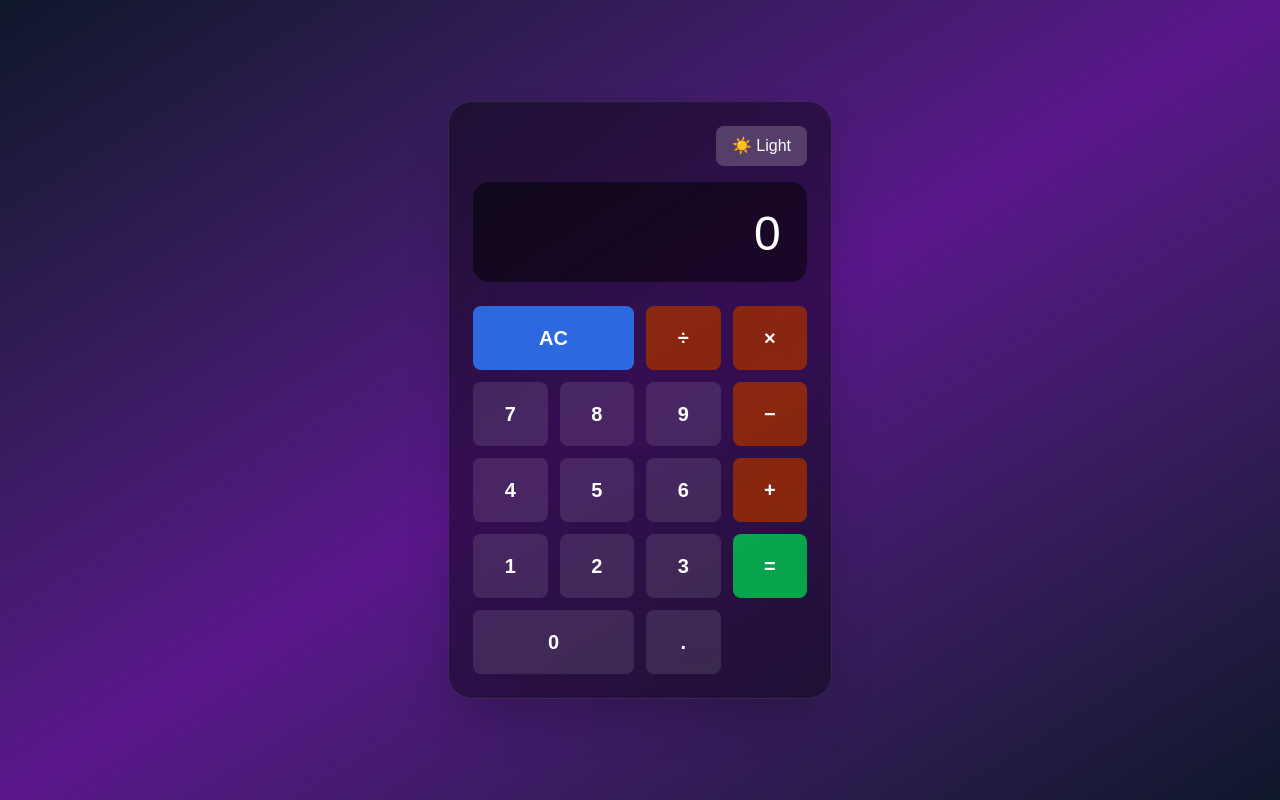
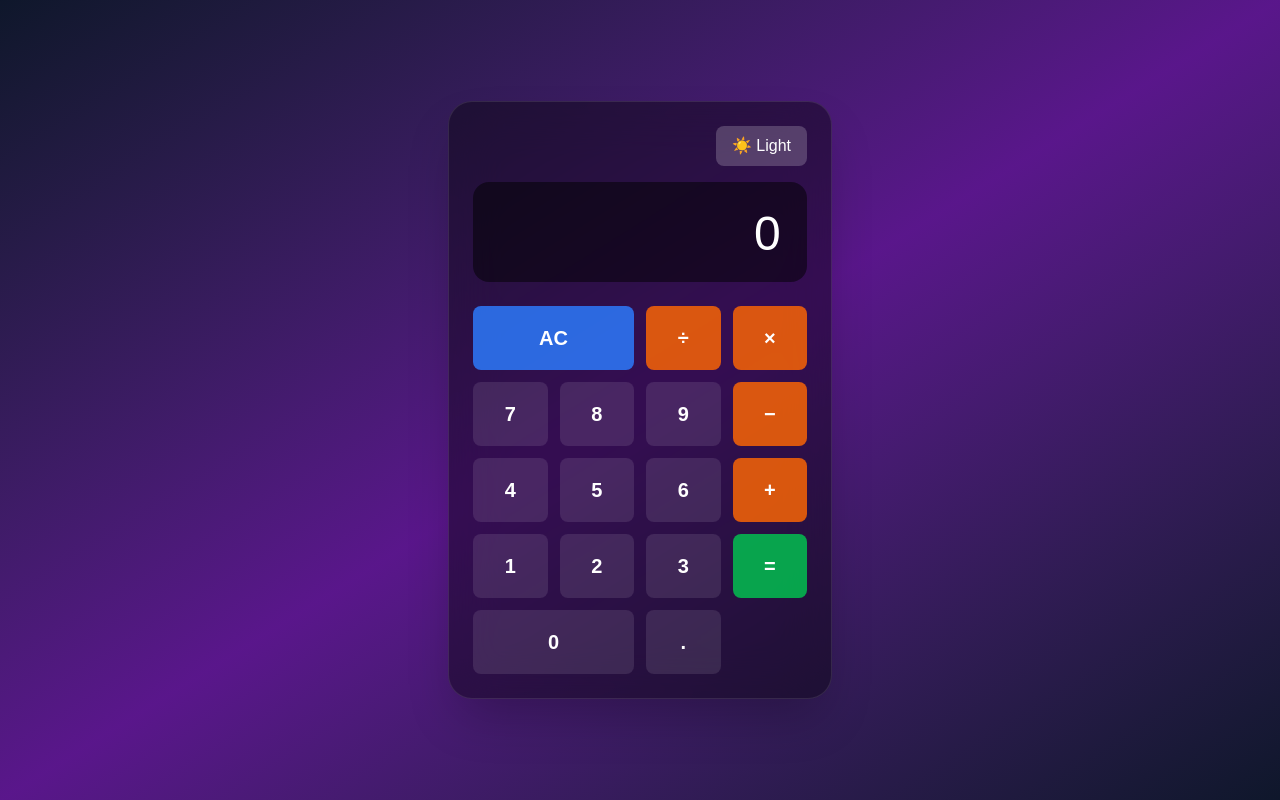
Before and after one commit to ns-test-org/pacman, a Next.js app in the folder packages/new-web-app-room/: page / in a window 1280 px wide. Built offline with nearby package versions, Linux system fonts and the light colour scheme.

Commit message:
AI chat session: Updated code and files

```diff
--- a/packages/new-web-app-room/src/app/page.tsx
+++ b/packages/new-web-app-room/src/app/page.tsx
@@ -147,14 +147,14 @@ export default function Calculator() {
           <Button onClick={() => performOperation('÷')} className={`${
             isLightMode
               ? 'bg-orange-800 hover:bg-orange-900 text-white'
-              : 'bg-orange-800/80 hover:bg-orange-800 text-white'
+              : 'bg-orange-500/80 hover:bg-orange-500 text-white'
           }`}>
             ÷
           </Button>
           <Button onClick={() => performOperation('×')} className={`${
             isLightMode
               ? 'bg-orange-800 hover:bg-orange-900 text-white'
-              : 'bg-orange-800/80 hover:bg-orange-800 text-white'
+              : 'bg-orange-500/80 hover:bg-orange-500 text-white'
           }`}>
             ×
           </Button>
@@ -183,7 +183,7 @@ export default function Calculator() {
           <Button onClick={() => performOperation('-')} className={`${
             isLightMode
               ? 'bg-orange-800 hover:bg-orange-900 text-white'
-              : 'bg-orange-800/80 hover:bg-orange-800 text-white'
+              : 'bg-orange-500/80 hover:bg-orange-500 text-white'
           }`}>
             −
           </Button>
@@ -212,7 +212,7 @@ export default function Calculator() {
           <Button onClick={() => performOperation('+')} className={`${
             isLightMode
               ? 'bg-orange-800 hover:bg-orange-900 text-white'
-              : 'bg-orange-800/80 hover:bg-orange-800 text-white'
+              : 'bg-orange-500/80 hover:bg-orange-500 text-white'
           }`}>
             +
           </Button>
```
